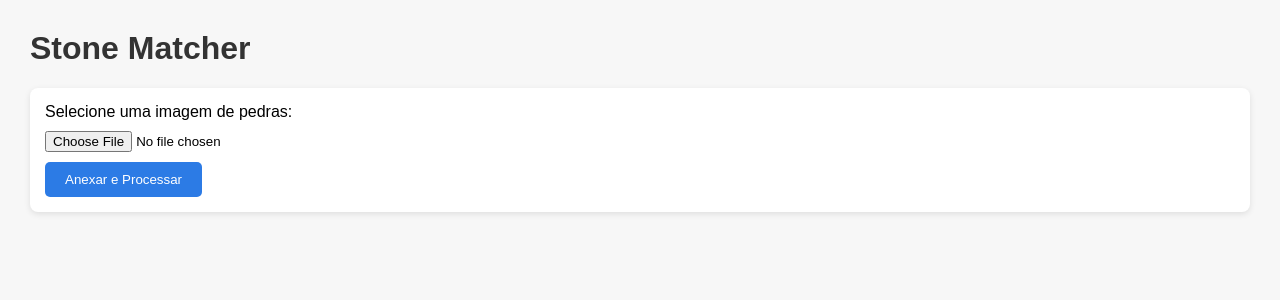
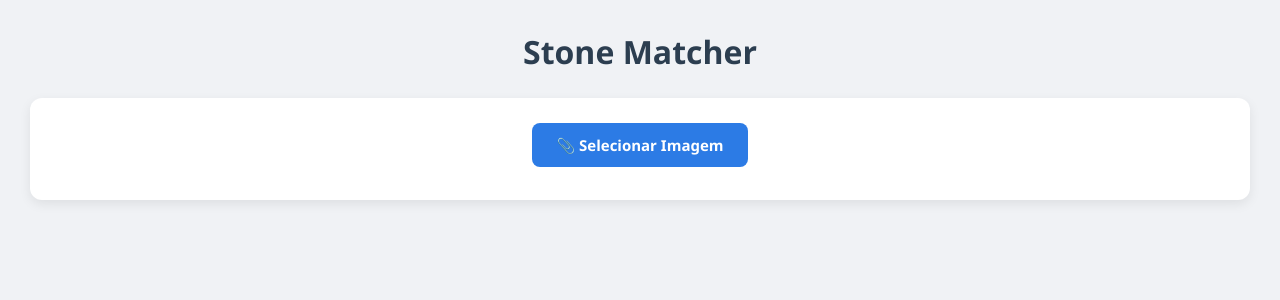
Before and after one commit to felipeJulhao/StoneMatch, a Flask app: page / in a window 1280 px wide. Shown: the top 300 px of the page. Run offline with Flask 3, Linux system fonts and the light colour scheme; parts of the project's set-up code (start-up, migrations or seed data) failed here and were passed over.

Commit message:
Sepração em HTML e CSS

```diff
--- /dev/null
+++ b/static/style.css
@@ -0,0 +1,113 @@
+/* Reset básico */
+* {
+    margin: 0;
+    padding: 0;
+    box-sizing: border-box;
+}
+
+body {
+    font-family: 'Segoe UI', Arial, sans-serif;
+    background: #f0f2f5;
+    color: #333;
+    padding: 30px;
+}
+
+h1 {
+    text-align: center;
+    color: #2c3e50;
+    margin-bottom: 25px;
+}
+
+/* Botão customizado para file upload */
+input[type="file"] {
+    display: none;
+}
+
+.custom-file-upload {
+    display: inline-block;
+    padding: 12px 24px;
+    background: #2c7be5;
+    color: white;
+    border-radius: 8px;
+    cursor: pointer;
+    font-size: 15px;
+    transition: background 0.3s ease;
+}
+
+.custom-file-upload:hover {
+    background: #1a5bb8;
+}
+
+/* Card container */
+.card {
+    background: #fff;
+    border-radius: 12px;
+    box-shadow: 0 4px 12px rgba(0,0,0,0.08);
+    padding: 25px;
+    margin-bottom: 25px;
+}
+
+form {
+    text-align: center;
+}
+
+label {
+    font-weight: bold;
+    display: block;
+    margin-bottom: 8px;
+}
+
+.results {
+    text-align: center;
+}
+
+img {
+    max-width: 100%;
+    border-radius: 10px;
+    margin-top: 20px;
+    box-shadow: 0px 3px 10px rgba(0,0,0,0.15);
+}
+
+.btn-download {
+    display: inline-block;
+    padding: 12px 20px;
+    background: #27ae60;
+    color: white;
+    text-decoration: none;
+    border-radius: 8px;
+    margin: 20px 0;
+    transition: background 0.3s ease;
+}
+
+.btn-download:hover {
+    background: #1e874b;
+}
+
+/* Tabela estilizada */
+table {
+    border-collapse: collapse;
+    width: 100%;
+    margin-top: 15px;
+    border-radius: 8px;
+    overflow: hidden;
+    font-size: 14px;
+    text-align: left;
+}
+
+th, td {
+    padding: 12px 15px;
+}
+
+th {
+    background: #2c7be5;
+    color: white;
+    font-weight: 600;
+}
+
+tr:nth-child(even) {
+    background: #f9f9f9;
+}
+
+tr:hover {
+    background: #eef4ff;
+}
--- a/templates/index.html
+++ b/templates/index.html
@@ -3,91 +3,31 @@
 <head>
     <meta charset="UTF-8">
     <title>Stone Matcher</title>
-    <style>
-        body {
-            font-family: Arial, sans-serif;
-            margin: 30px;
-            background: #f7f7f7;
-        }
-        h1 {
-            color: #333;
-        }
-        form {
-            margin-bottom: 20px;
-            padding: 15px;
-            background: white;
-            border-radius: 8px;
-            box-shadow: 0px 2px 6px rgba(0,0,0,0.1);
-        }
-        input[type=file] {
-            margin: 10px 0;
-        }
-        button {
-            padding: 10px 20px;
-            background: #2c7be5;
-            color: white;
-            border: none;
-            border-radius: 5px;
-            cursor: pointer;
-        }
-        button:hover {
-            background: #1a5bb8;
-        }
-        img {
-            max-width: 100%;
-            border: 2px solid #ddd;
-            border-radius: 6px;
-            margin-top: 20px;
-        }
-        .btn-download {
-            display: inline-block;
-            padding: 10px 15px;
-            background: green;
-            color: white;
-            text-decoration: none;
-            border-radius: 5px;
-            margin: 15px 0;
-        }
-        table {
-            border-collapse: collapse;
-            width: 100%;
-            margin-top: 15px;
-            background: white;
-            border-radius: 8px;
-            overflow: hidden;
-        }
-        th, td {
-            border: 1px solid #ddd;
-            padding: 8px;
-            font-size: 14px;
-        }
-        th {
-            background: #f0f0f0;
-        }
-        tr:nth-child(even) {
-            background: #fafafa;
-        }
-    </style>
+    <link rel="stylesheet" href="{{ url_for('static', filename='style.css') }}">
 </head>
 <body>
 <h1>Stone Matcher</h1>
 
-    <!-- Formulário de upload -->
-    <form method="POST" enctype="multipart/form-data">
-        <label for="image">Selecione uma imagem de pedras:</label><br>
-        <input type="file" id="image" name="image" accept="image/*" required><br>
-        <button type="submit">Anexar e Processar</button>
+<!-- Card do formulário -->
+<div class="card">
+    <form method="POST" enctype="multipart/form-data" id="uploadForm">
+        <label for="image" class="custom-file-upload">📎 Selecionar Imagem</label>
+        <input type="file" id="image" name="image" accept="image/*" required
+               onchange="document.getElementById('uploadForm').submit()">
     </form>
+</div>
 
 {% if annotated %}
+<div class="card results">
     <h2>Imagem Processada</h2>
     <img src="{{ annotated }}" alt="Imagem anotada">
 
     <h2>Resultados</h2>
-        <a href="/download_csv" class="btn-download">Baixar CSV</a>
+    <a href="/download_csv" class="btn-download">⬇ Baixar CSV</a>
 
     <!-- Tabela de resultados -->
-        {{ results.to_html(classes="table", index=False) | safe }}
+    {{ results.to_html(classes="styled-table", index=False) | safe }}
+</div>
 {% endif %}
 </body>
 </html>
```
Lines whose indentation alone changed are shown as unchanged.
